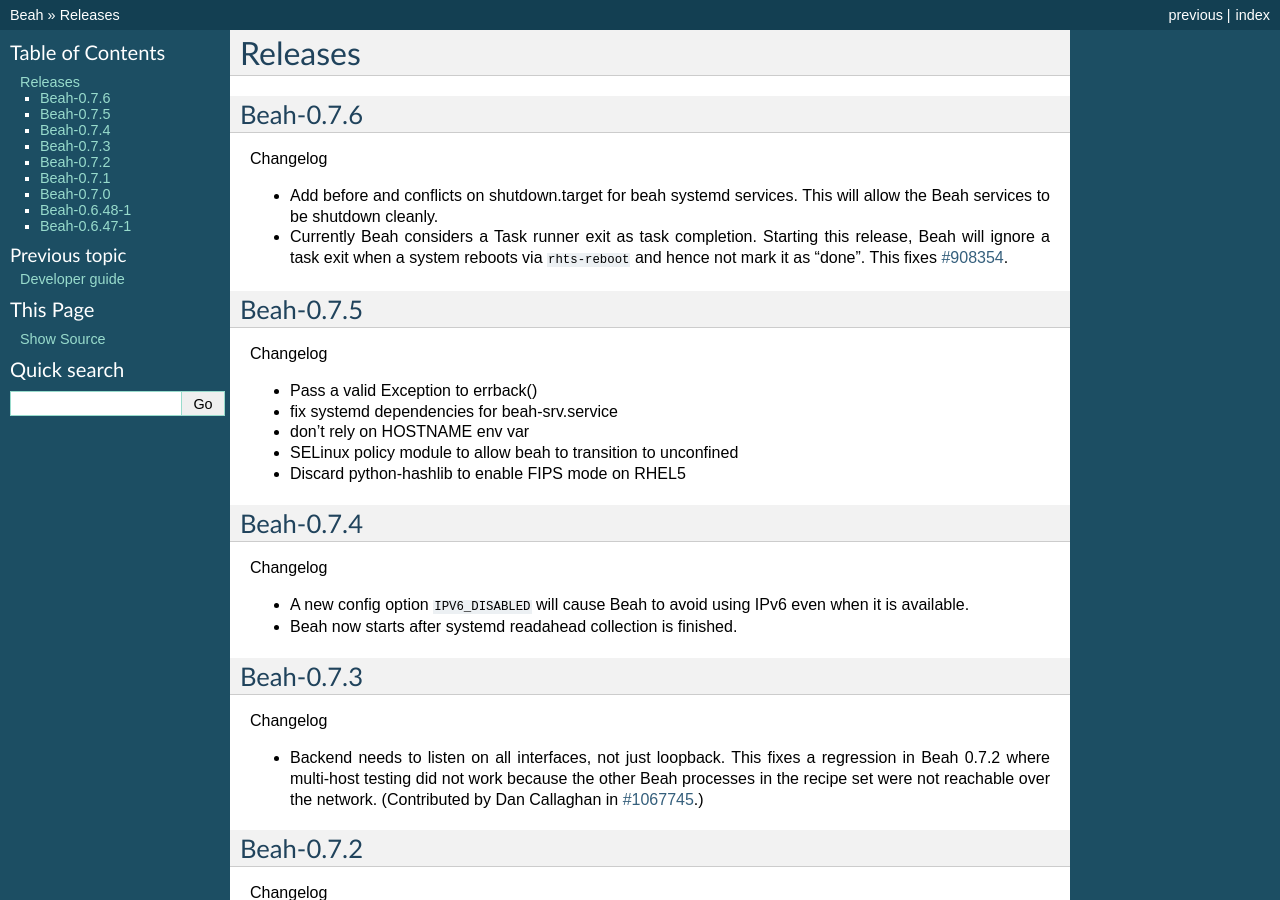
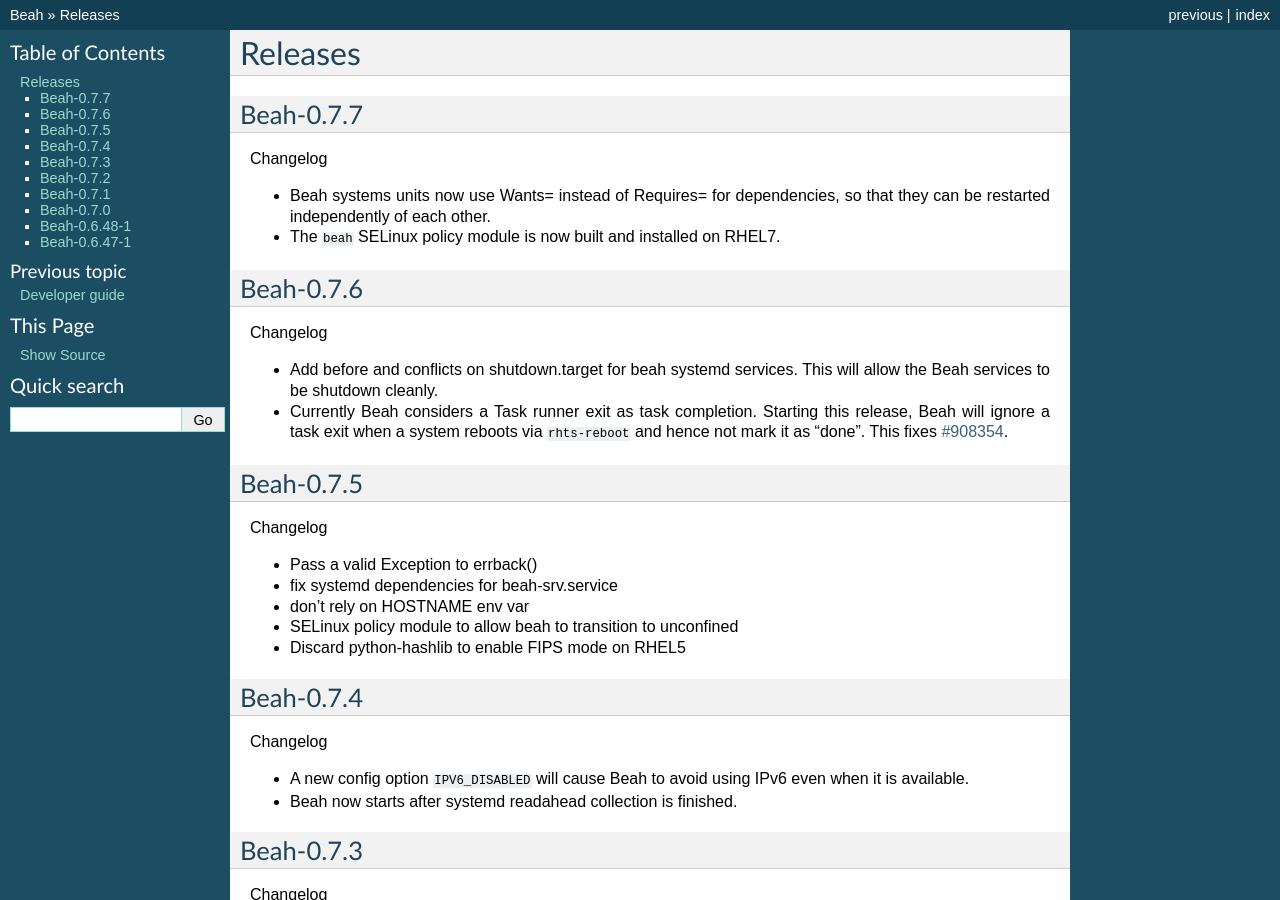
Before and after one commit to beaker-project/beah, a Sphinx documentation site: the page built from documentation/releases.rst, in a window 1280 px wide and 900 px high. Built offline with Sphinx 7.4.7, drawn with Linux system fonts in a browser that asks for light colours.

Commit message:
Automatic commit of package [beah] release [0.7.7-1].

```diff
--- a/documentation/releases.rst
+++ b/documentation/releases.rst
@@ -1,5 +1,14 @@
 Releases
 --------
+
+Beah-0.7.7
+==========
+
+Changelog
+
+- Beah systems units now use Wants= instead of Requires= for dependencies, so
+  that they can be restarted independently of each other.
+- The ``beah`` SELinux policy module is now built and installed on RHEL7.
 
 Beah-0.7.6
 ==========
--- a/setup.py
+++ b/setup.py
@@ -104,7 +104,7 @@ else:
 
 requirements = []
 
-version = "0.7.6"
+version = "0.7.7"
 
 long_version = os.environ.get('BEAH_VER', version) + os.environ.get('BEAH_DEV', strftime(".dev%Y%m%d%H%M"))
 
```
Also changed, not shown: 2 other files.
